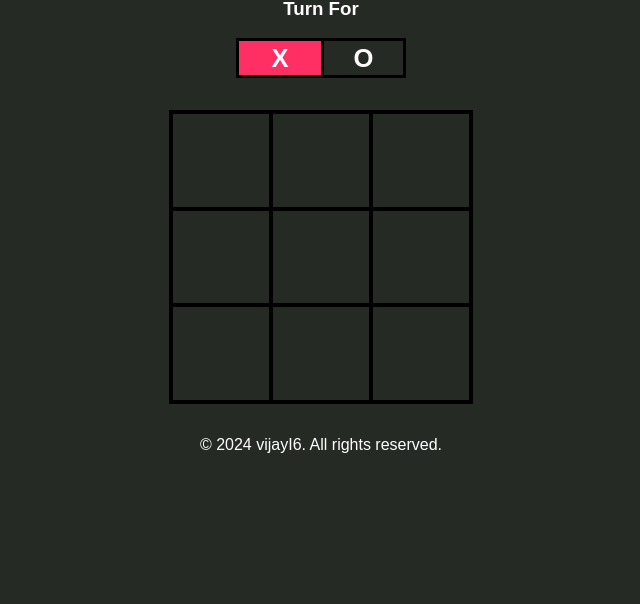
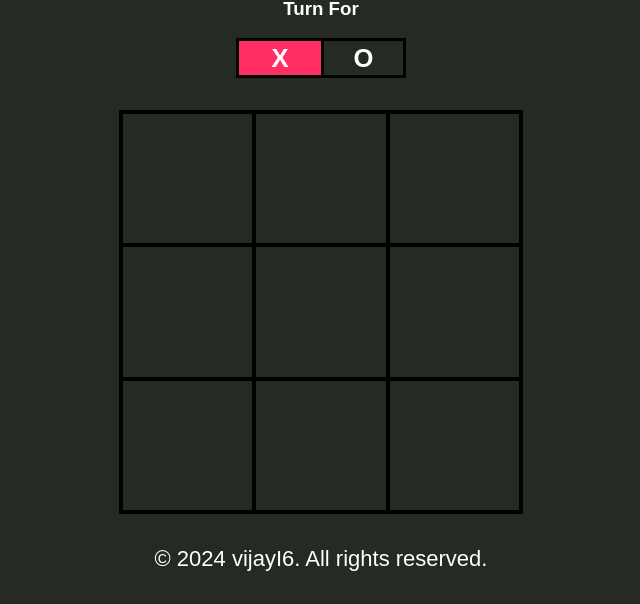
Before and after one commit to vijayI6/Tic-Tac-Toe, a website built with Vite: page index.html in a window 1280 px wide. Shown: the part 196-800 px from the top of the page, without its empty margins (319-959 px from the left). Built offline with nearby package versions, Linux system fonts and the light colour scheme.

Commit message:
feat: copyrights are added

```diff
--- a/style.css
+++ b/style.css
@@ -66,8 +66,8 @@ body {
   display: grid;
   grid-template-columns: repeat(3, 1fr);
   grid-template-rows: repeat(3, 1fr);
-  height: 290px;
-  width: 300px;
+  height: 400px;
+  width: 400px;
   margin: 32px auto;
   border: 2px solid black;
 }
@@ -95,7 +95,12 @@ body {
 
 #play-again:hover {
   padding: 10px 30px;
-  background-color: green;
+  background-color: rgb(19, 212, 19);
+}
+
+footer{
+  color: white;
+  font-size: 22px;
 }
 
 /* For Mobile Devices */
```
